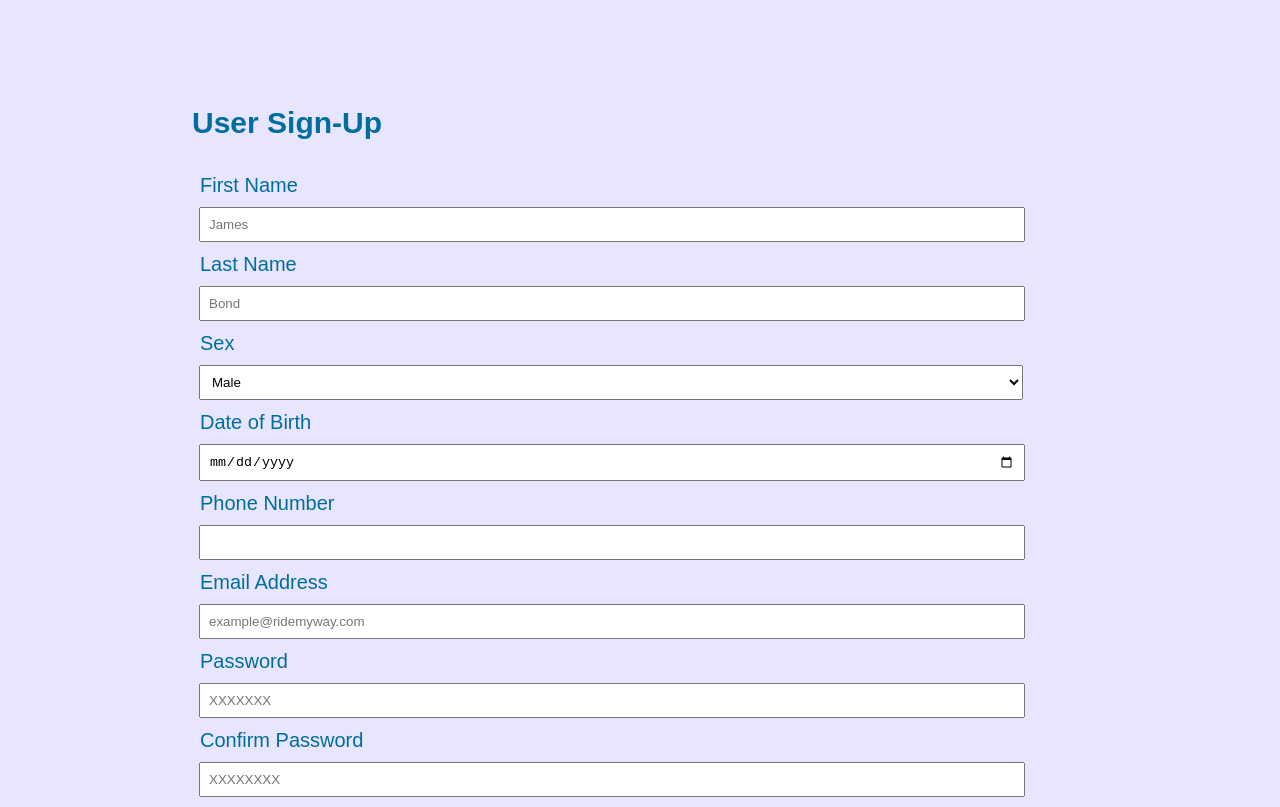
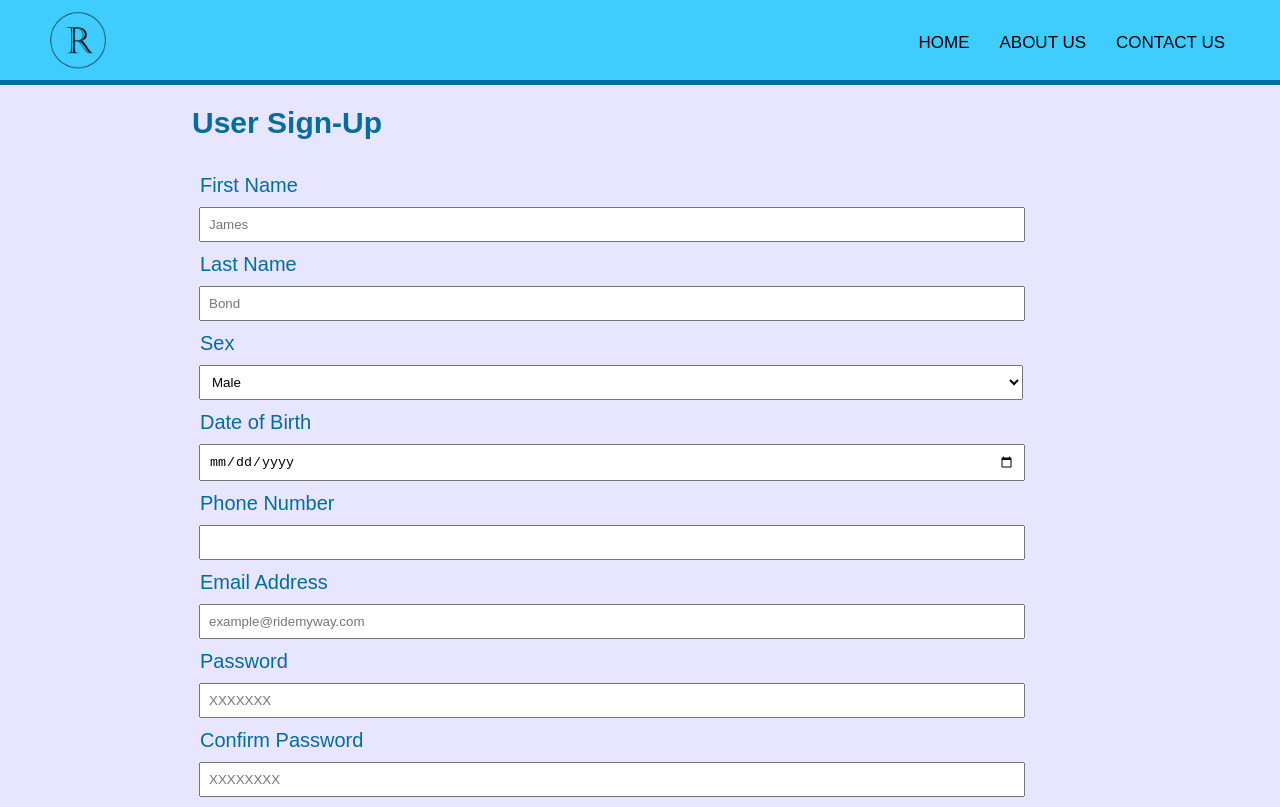
Before and after one commit to IyiKuyoro/Ride-My-Way, a plain HTML site: page UI/signup.html in a window 1280 px wide. Shown: the top 807 px of the page. Drawn offline with Linux system fonts and the light colour scheme.

Commit message:
Correct sign-up page header error

```diff
--- a/UI/Styles/style.css
+++ b/UI/Styles/style.css
@@ -101,10 +101,6 @@ header #logo{
     float: left;
     margin-right: 10px;
     padding: 0;
-}
-
-#nonhomeheader {
-    margin-top: -100px;
 }
 
 #nonhomeheader nav{
```
